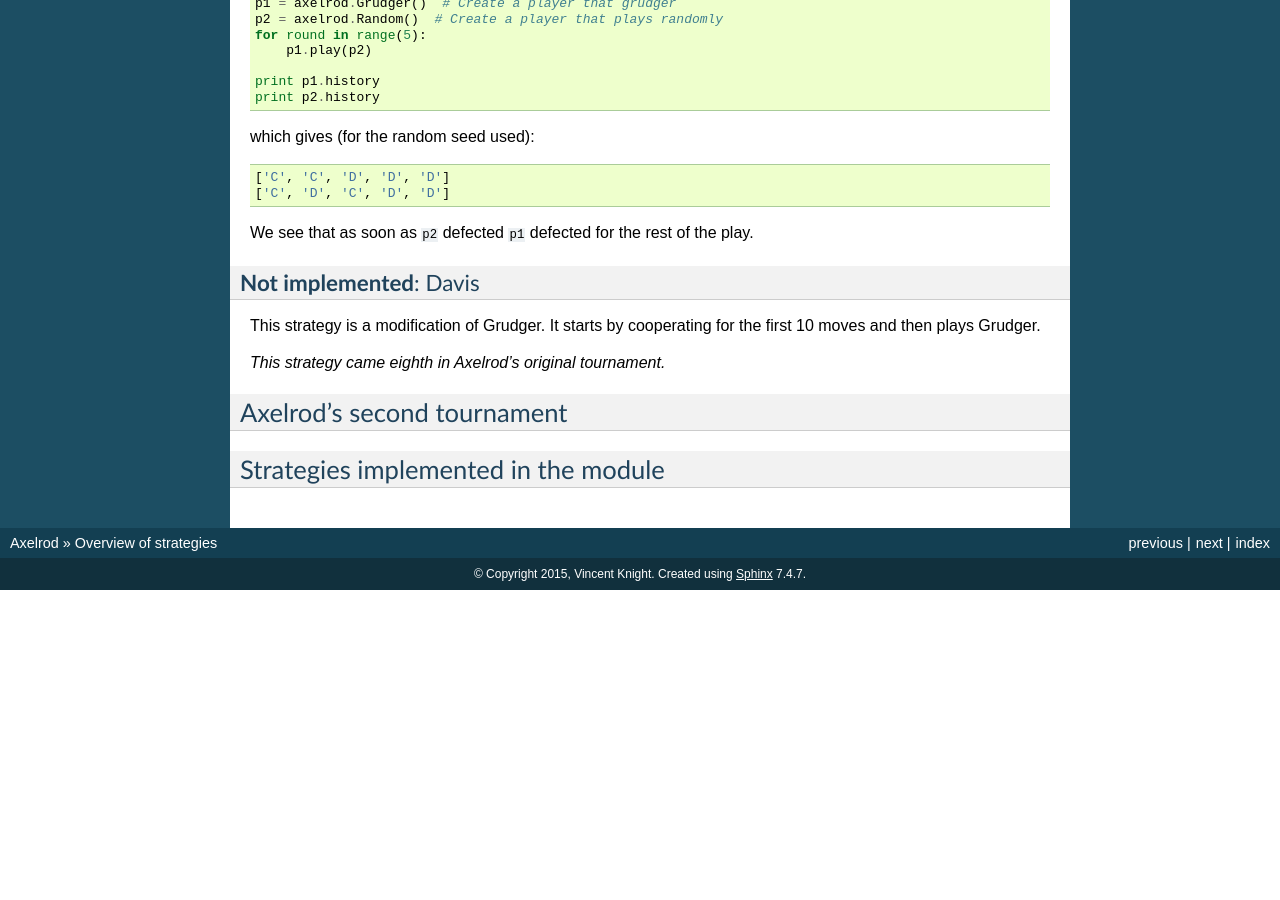
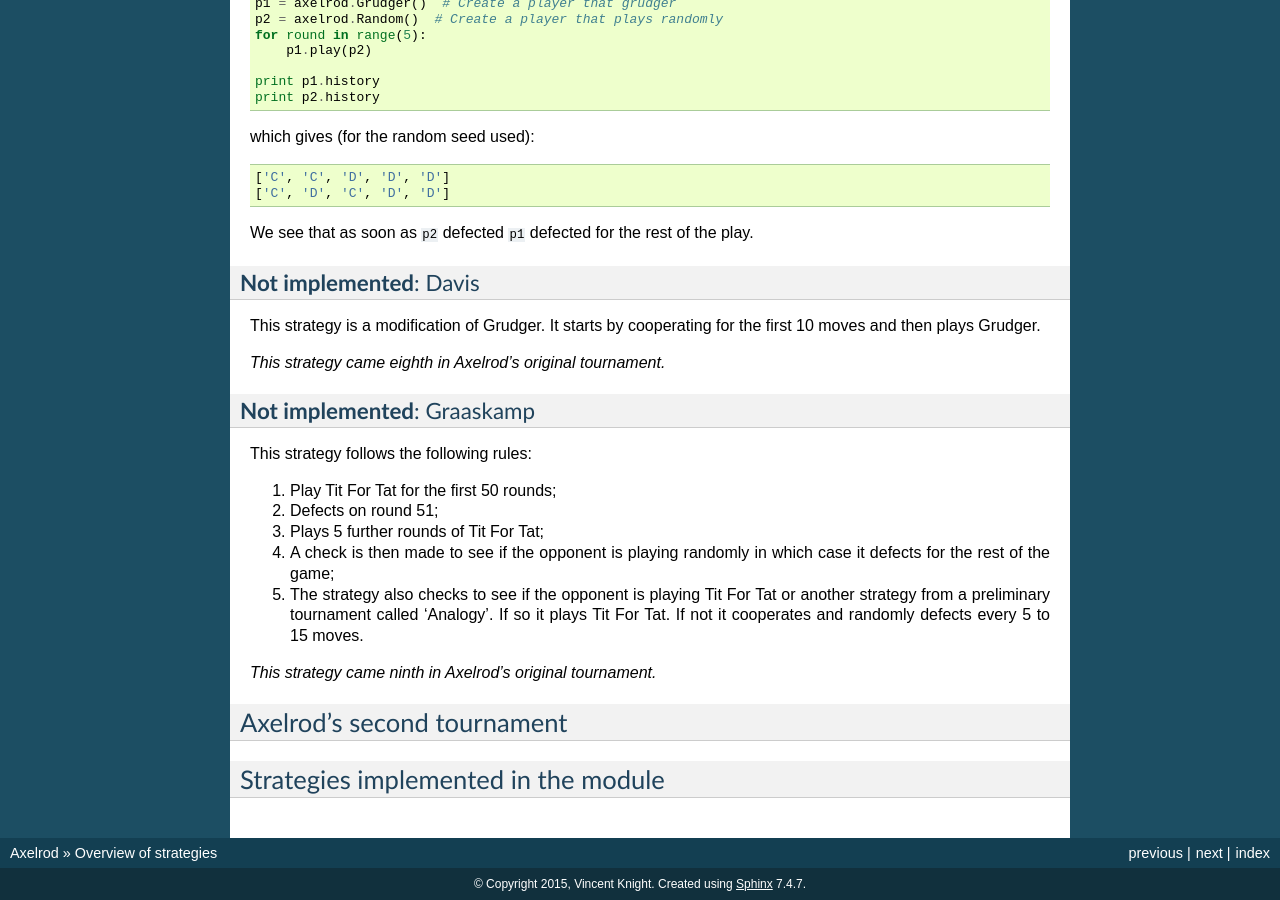
Before and after one commit to Axelrod-Python/Axelrod, a Sphinx documentation site: the page built from docs/strategies.rst, in a window 1280 px wide and 900 px high, scrolled down 2495 px. Built offline with Sphinx 7.4.7, drawn with Linux system fonts in a browser that asks for light colours; before the commit the page ends 3085 px from its top, so only the background shows below that; some of the changed text lies outside the part shown.

Commit message:
Adding Graaskamp
A strategy that tries to take advantage of built up trust.

```diff
--- a/docs/strategies.rst
+++ b/docs/strategies.rst
@@ -170,6 +170,23 @@ first 10 moves and then plays Grudger.
 
 *This strategy came eighth in Axelrod's original tournament.*
 
+**Not implemented**: Graaskamp
+^^^^^^^^^^^^^^^^^^^^^^^^^^^^^^
+
+This strategy follows the following rules:
+
+1. Play Tit For Tat for the first 50 rounds;
+2. Defects on round 51;
+3. Plays 5 further rounds of Tit For Tat;
+4. A check is then made to see if the opponent is playing randomly in which case
+   it defects for the rest of the game;
+5. The strategy also checks to see if the opponent is playing Tit For Tat or
+   another strategy from a preliminary tournament called 'Analogy'. If so it
+   plays Tit For Tat. If not it cooperates and randomly defects every 5 to 15
+   moves.
+
+*This strategy came ninth in Axelrod's original tournament.*
+
 Axelrod's second tournament
 ---------------------------
 
```
